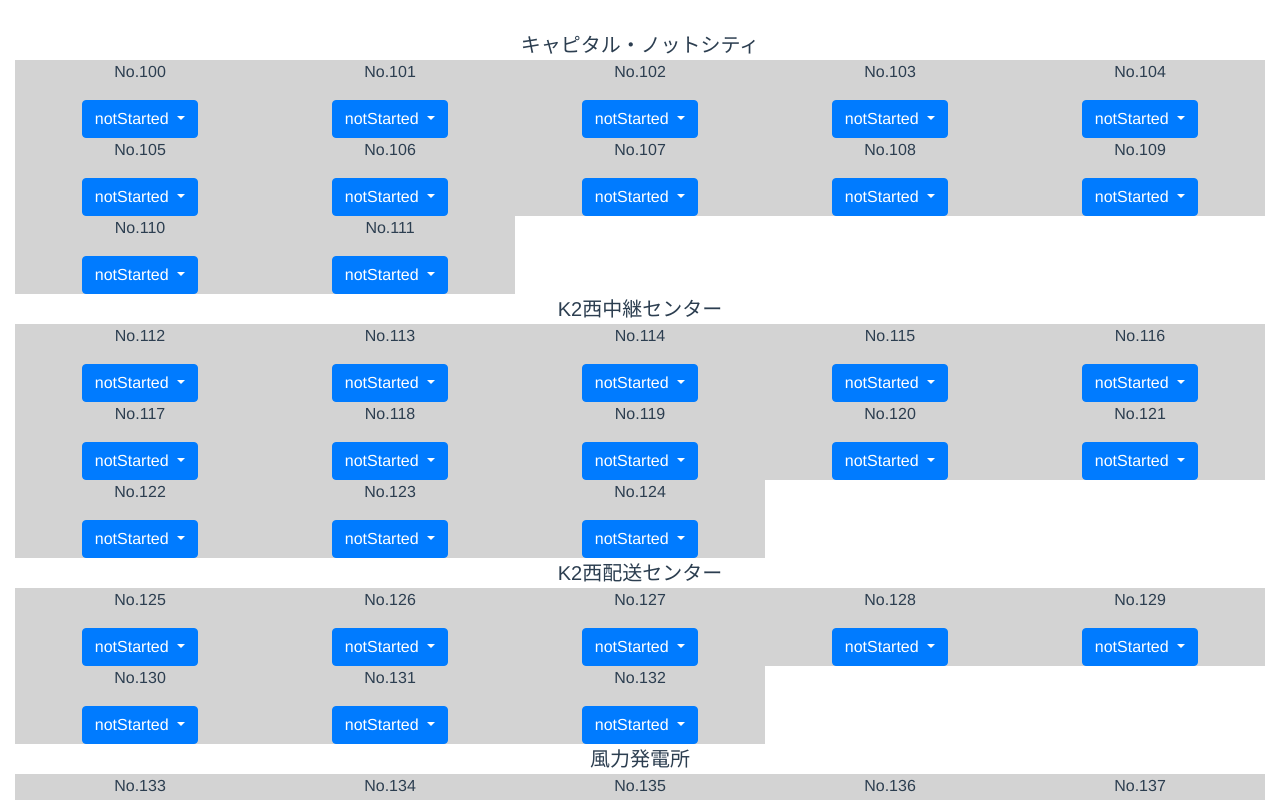
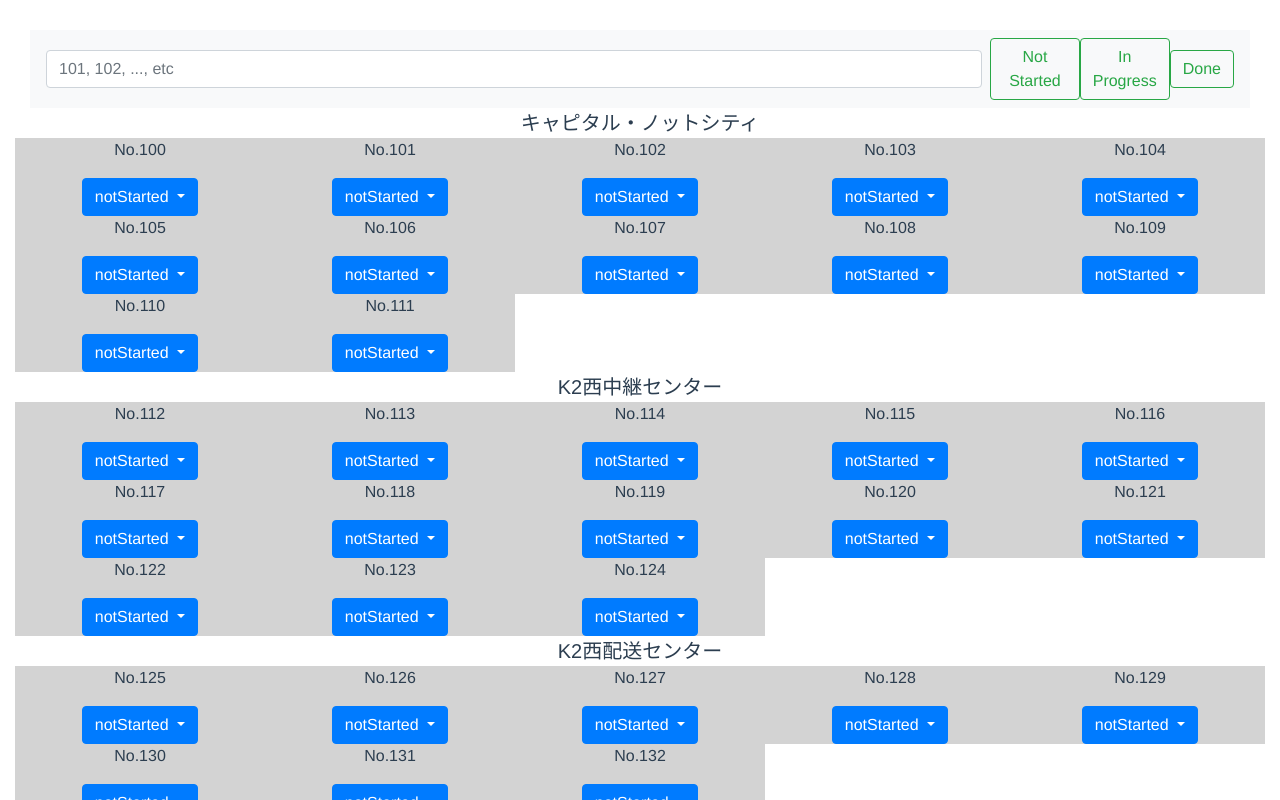
Before and after one commit to kkisic/ds-checker, a Vue app: page / in a window 1280 px wide. Shown: the top 800 px of the page. Built offline with nearby package versions, Linux system fonts and the light colour scheme.

Commit message:
add NavBar

```diff
--- a/src/App.vue
+++ b/src/App.vue
@@ -1,10 +1,12 @@
 <template>
   <div id="app">
+    <NavBar />
     <AreaList :areas="areas" :missions="missions" />
   </div>
 </template>
 
 <script>
+import NavBar from "./components/NavBar";
 import AreaList from "./components/AreaList";
 
 import area from "./assets/area.json";
@@ -13,6 +15,7 @@ import missions from "./assets/missions.json";
 export default {
   name: "App",
   components: {
+    NavBar,
     AreaList
   },
   data() {
--- /dev/null
+++ b/src/components/NavBar.vue
@@ -0,0 +1,21 @@
+<template>
+  <nav class="navbar navbar-expand-lg navbar-light bg-light">
+    <div class="collapse navbar-collapse" id="navbarSupportedContent">
+      <input
+        class="form-control mr-sm-2"
+        type="search"
+        placeholder="101, 102, ..., etc"
+        aria-label="Search"
+      />
+      <button class="btn btn-outline-success my-2 my-sm-0">Not Started</button>
+      <button class="btn btn-outline-success my-2 my-sm-0">In Progress</button>
+      <button class="btn btn-outline-success my-2 my-sm-0">Done</button>
+    </div>
+  </nav>
+</template>
+
+<script>
+export default {
+  name: "Navbar"
+};
+</script>
```
